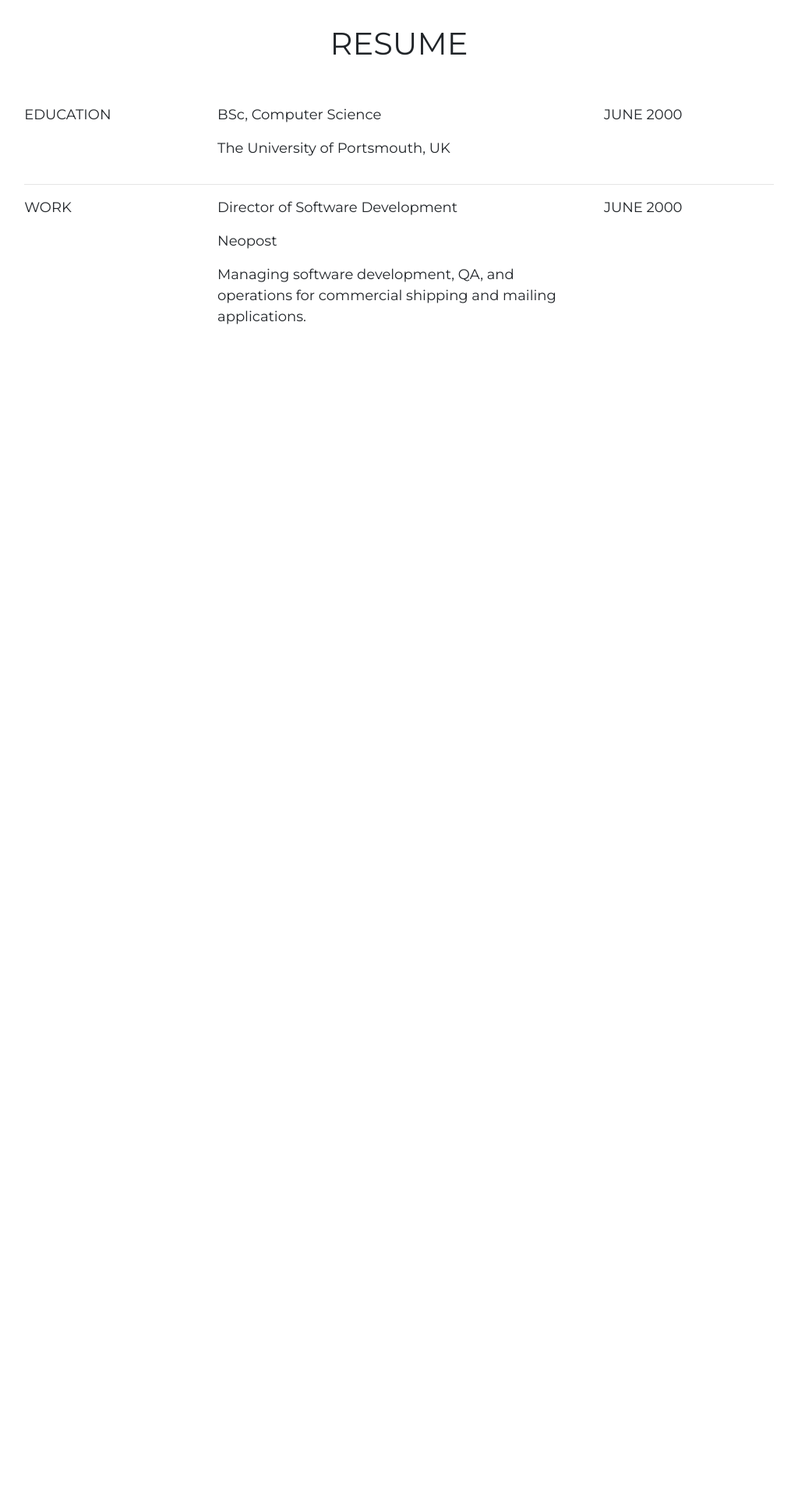
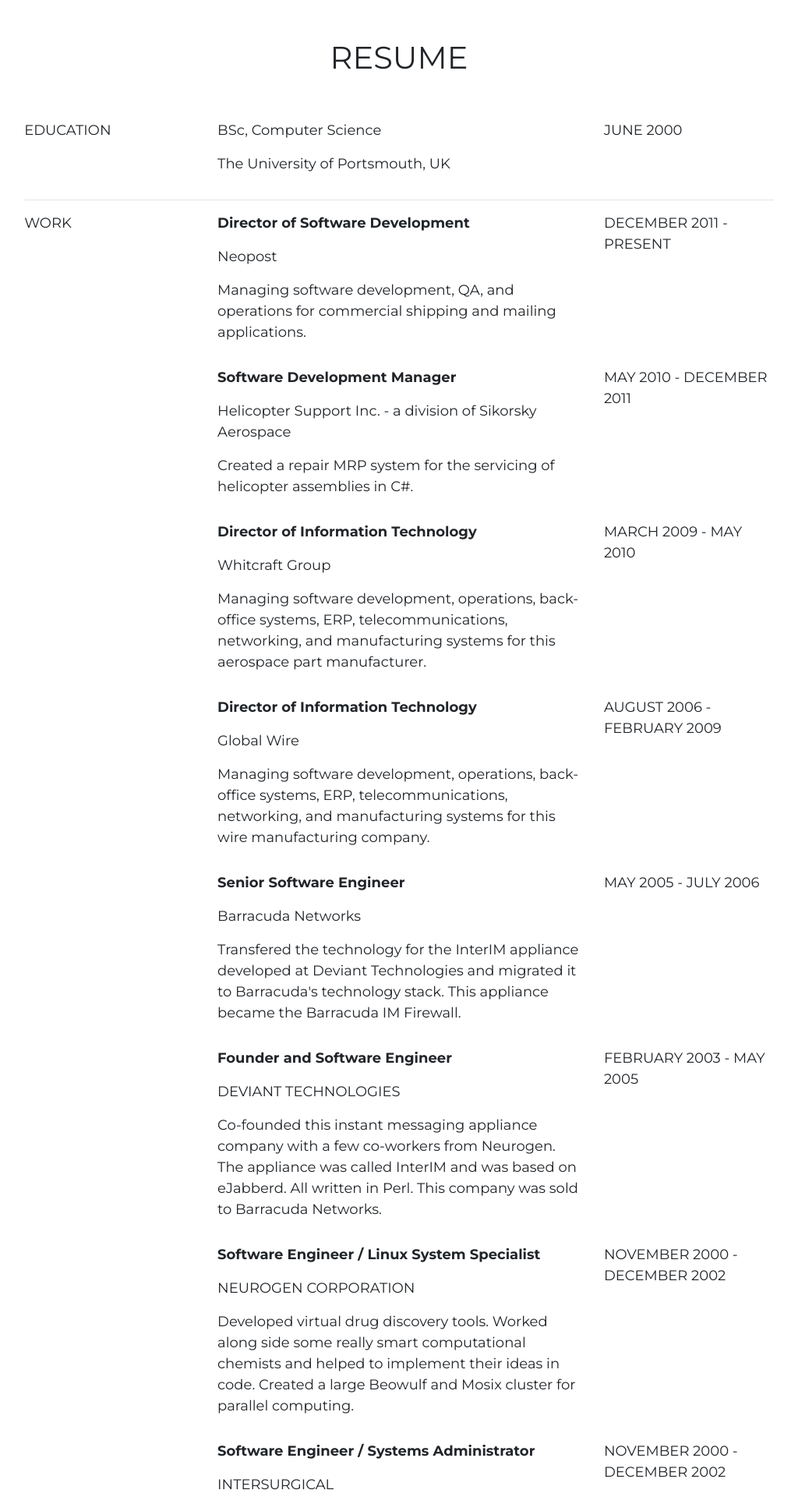
Before and after one commit to HobNobblin/mikefawcett.com, an Angular app: page /resume in a window 1280 px wide. Shown: the part 80-2000 px from the top of the page at 78% size, without its empty margins (128-1143 px from the left). Before the commit the page ends 800 px from the top, so only its background shows below. Built offline with nearby package versions, Linux system fonts and the light colour scheme.

Commit message:
added resume and about content

```diff
--- a/src/app/about/about.component.html
+++ b/src/app/about/about.component.html
@@ -1,32 +1,32 @@
 <div class="about-style">
-<div class="form-group">
-    <div class="row">
-    </div>
-</div>
-<div class="form-group">
-    <div class="row">
-    </div>
-</div>
 <div class="row">
     <div class="col-sm-1"></div>
     <div class="col-sm-10">
-        <div class="form-group">
-            <div class="row page-title">
-                <span>ABOUT</span>
+        <div class="form-group title">
+            <div class="row">
+                <span>About</span>
             </div>
         </div>
-        <div class="form-group">
+        <div class="form-group content">
             <div class="row">
+                I am a disciplined software development manager, coming from a full-stack software development background. I am a strong advocate of Agile and Lean processes and principles and love expanding my own knowledge and experience in software development methodologies. I hav a great track record of delivering products from inception while following good SDLC and project principles. I have started two successful companies including a software company and a brewery.
             </div>
         </div>
-        <div class="form-group">
+
+        <div class="form-group title">
             <div class="row">
+                <span>Details</span>
             </div>
         </div>
-        <div class="form-group">
+        <div class="form-group content">
             <div class="row">
-                Disciplined software development manager. Strong implementer of Agile and Lean processes. Great track record of delivering products from inception while following good SDLC and project principles. Started two successful companies including a software company and a brewery.
-
+		<h6><b>Name:</b> Mike Fawcett</h6>
+            </div>
+            <div class="row">
+		<h6><b>Age:</b> 40 years</h6>
+            </div>
+            <div class="row">
+		<h6><b>Location:</b> Guilford, CT, USA</h6>
             </div>
         </div>
     </div>
--- a/src/app/contact/contact.component.html
+++ b/src/app/contact/contact.component.html
@@ -1,30 +1,14 @@
 <div class="contact-style">
-<div class="form-group">
-    <div class="row">
-    </div>
-</div>
-<div class="form-group">
-    <div class="row">
-    </div>
-</div>
 <div class="row">
     <div class="col-sm-1"></div>
     <div class="col-sm-10">
 	<form [formGroup]="messageForm" (ngSubmit)="sendMessage()">
-            <div class="form-group">
-                <div class="row page-title">
+            <div class="form-group title">
+                <div class="row">
 		    <span><b>CONTACT</b>&nbsp;INFORMATION</span>
                 </div>
             </div>
-            <div class="form-group">
-                <div class="row">
-                </div>
-            </div>
-            <div class="form-group">
-                <div class="row">
-                </div>
-            </div>
-            <div class="form-group">
+            <div class="form-group content">
                 <div class="row">
                     <div class="col-sm-6">
                         <input type=text name="name" formControlName="name" placeholder="your name" required class="form-control" />
--- a/src/app/home/home.component.html
+++ b/src/app/home/home.component.html
@@ -1,29 +1,14 @@
 <div class="home-style">
-<div class="form-group">
-    <div class="row">
-    </div>
-</div>
-<div class="form-group">
-    <div class="row">
-    </div>
-</div>
 <div class="row">
     <div class="col-sm-1"></div>
     <div class="col-sm-10">
-        <div class="form-group">
-            <div class="row page-title">
+<!--        <div class="form-group title">
+            <div class="row">
                 <span>HOME</span>
             </div>
         </div>
-        <div class="form-group">
-            <div class="row">
-            </div>
-        </div>
-        <div class="form-group">
-            <div class="row">
-            </div>
-        </div>
-        <div class="form-group">
+-->
+        <div class="form-group content">
             <div class="row">
                 <H1>Mike Fawcett</H1>
             </div>
--- a/src/app/home/home.component.scss
+++ b/src/app/home/home.component.scss
@@ -7,7 +7,18 @@
     background-size: cover;                      /* <------ */
     background-repeat: no-repeat;
     background-position: center center;
-    color: white;
     padding-left: 60px;
     padding-right: 60px;
 }
+
+h1, h5 {
+    width: 100%;
+    text-align: center;
+    vertical-align: middle;
+}
+
+.content {
+    color: #f1f1f1;
+    margin-top: 190px;
+    text-shadow: 1px 1px #666;
+}
--- a/src/app/resume/resume.component.html
+++ b/src/app/resume/resume.component.html
@@ -1,29 +1,13 @@
 <div class="resume-style">
-<div class="form-group">
-    <div class="row">
-    </div>
-</div>
-<div class="form-group">
-    <div class="row">
-    </div>
-</div>
 <div class="row">
     <div class="col-sm-1"></div>
     <div class="col-sm-10">
-        <div class="form-group">
-            <div class="row page-title">
+        <div class="form-group title">
+            <div class="row">
                 <span>RESUME</span>
             </div>
         </div>
-        <div class="form-group">
-            <div class="row">
-            </div>
-        </div>
-        <div class="form-group">
-            <div class="row">
-            </div>
-        </div>
-        <div class="form-group">
+        <div class="form-group content">
             <div class="row">
                 <div class="col-sm-3">EDUCATION</div>
                 <div class="col-sm-6">
@@ -37,10 +21,10 @@
                 <div class="col-sm-3">JUNE 2000</div>
             </div>
             <hr />
-            <div class="row">
+            <div class="row work">
                 <div class="col-sm-3">WORK</div>
                 <div class="col-sm-6">
-                    <p>
+                    <p class="work-title">
                         Director of Software Development
                     </p>
                     <p>
@@ -50,7 +34,114 @@
                         Managing software development, QA, and operations for commercial shipping and mailing applications.
                     </p>
                 </div>
-                <div class="col-sm-3">JUNE 2000</div>
+                <div class="col-sm-3">DECEMBER 2011 - PRESENT</div>
+            </div>
+            <div class="row work">
+                <div class="col-sm-3"></div>
+                <div class="col-sm-6">
+                    <p class="work-title">
+                        Software Development Manager
+                    </p>
+                    <p>
+			Helicopter Support Inc. - a division of Sikorsky Aerospace
+                    </p>
+                    <p>
+		        Created a repair MRP system for the servicing of helicopter assemblies in C#.
+                    </p>
+                </div>
+                <div class="col-sm-3">MAY 2010 - DECEMBER 2011</div>
+            </div>
+            <div class="row work">
+                <div class="col-sm-3"></div>
+                <div class="col-sm-6">
+                    <p class="work-title">
+                        Director of Information Technology
+                    </p>
+                    <p>
+			Whitcraft Group
+                    </p>
+                    <p>
+                        Managing software development, operations, back-office systems, ERP, telecommunications, networking, and manufacturing systems for this aerospace part manufacturer.
+                    </p>
+                </div>
+                <div class="col-sm-3">MARCH 2009 - MAY 2010</div>
+            </div>
+            <div class="row work">
+                <div class="col-sm-3"></div>
+                <div class="col-sm-6">
+                    <p class="work-title">
+                        Director of Information Technology
+                    </p>
+                    <p>
+			Global Wire
+                    </p>
+                    <p>
+                        Managing software development, operations, back-office systems, ERP, telecommunications, networking, and manufacturing systems for this wire manufacturing company.
+                    </p>
+                </div>
+                <div class="col-sm-3">AUGUST 2006 - FEBRUARY 2009</div>
+            </div>
+            <div class="row work">
+                <div class="col-sm-3"></div>
+                <div class="col-sm-6">
+                    <p class="work-title">
+                        Senior Software Engineer
+                    </p>
+                    <p>
+			Barracuda Networks
+                    </p>
+                    <p>
+		       Transfered the technology for the InterIM appliance developed at Deviant Technologies and migrated it to Barracuda's technology stack.  This appliance became the Barracuda IM Firewall.
+                    </p>
+                </div>
+                <div class="col-sm-3">MAY 2005 - JULY 2006</div>
+            </div>
+            <div class="row work">
+                <div class="col-sm-3"></div>
+                <div class="col-sm-6">
+                    <p class="work-title">
+                        Founder and Software Engineer
+                    </p>
+                    <p>
+			DEVIANT TECHNOLOGIES
+                    </p>
+                    <p>
+		        Co-founded this instant messaging appliance company with a few co-workers from Neurogen. The appliance was called InterIM and was based on eJabberd.  All written in Perl.
+			This company was sold to Barracuda Networks.
+                    </p>
+                </div>
+                <div class="col-sm-3">FEBRUARY 2003 - MAY 2005</div>
+            </div>
+            <div class="row work">
+                <div class="col-sm-3"></div>
+                <div class="col-sm-6">
+                    <p class="work-title">
+                        Software Engineer / Linux System Specialist
+                    </p>
+                    <p>
+			NEUROGEN CORPORATION
+                    </p>
+                    <p>
+		        Developed virtual drug discovery tools.  Worked along side some really smart computational chemists and helped to implement their ideas in code.
+			Created a large Beowulf and Mosix cluster for parallel computing.
+                    </p>
+                </div>
+                <div class="col-sm-3">NOVEMBER 2000 - DECEMBER 2002</div>
+            </div>
+            <div class="row work">
+                <div class="col-sm-3"></div>
+                <div class="col-sm-6">
+                    <p class="work-title">
+                        Software Engineer / Systems Administrator
+                    </p>
+                    <p>
+			INTERSURGICAL
+                    </p>
+		    <p>
+		        Development of in-house, back-office software in support of creating a "paperless" office suite.  Linux, Windows, and Netware systems support. Network design and maintenance.
+		    </p>
+                </div>
+                <div class="col-sm-3">NOVEMBER 2000 - DECEMBER 2002</div>
             </div>
         </div>
     </div>
--- a/src/app/resume/resume.component.scss
+++ b/src/app/resume/resume.component.scss
@@ -2,3 +2,11 @@
     padding-left: 60px;
     padding-right: 60px;
 }
+
+.work {
+    margin-top:15px;
+}
+
+.work-title {
+    font-weight: 600;
+}
--- a/src/app/skills/skills.component.html
+++ b/src/app/skills/skills.component.html
@@ -1,29 +1,13 @@
 <div class="skills-style">
-<div class="form-group">
-    <div class="row">
-    </div>
-</div>
-<div class="form-group">
-    <div class="row">
-    </div>
-</div>
 <div class="row">
     <div class="col-sm-1"></div>
     <div class="col-sm-10">
-        <div class="form-group">
-            <div class="row page-title">
+        <div class="form-group title">
+            <div class="row">
                 <span>SKILLS</span>
             </div>
         </div>
-        <div class="form-group">
-            <div class="row">
-            </div>
-        </div>
-        <div class="form-group">
-            <div class="row">
-            </div>
-        </div>
-        <div class="form-group">
+        <div class="form-group content">
             <div class="row">
                 DevOps, Agile, Development Managment, Javacript, Angular, Node.js, HTML, CSS
             </div>
--- a/src/styles.scss
+++ b/src/styles.scss
@@ -59,13 +59,22 @@
     transition: .2s ease-in-out;
 }
 
-.page-title span {
+.title {
+    text-transform: uppercase;
+    margin-top: 50px;
+}
+
+.title span {
     font-size: 2.5rem;
     font-weight: 300;
     width: 100%;
     text-align: center;
 }
 
-.page-title span b {
+.title span b {
     font-weight: 510;
 }
+
+.content {
+    margin-top: 50px;
+}
```
